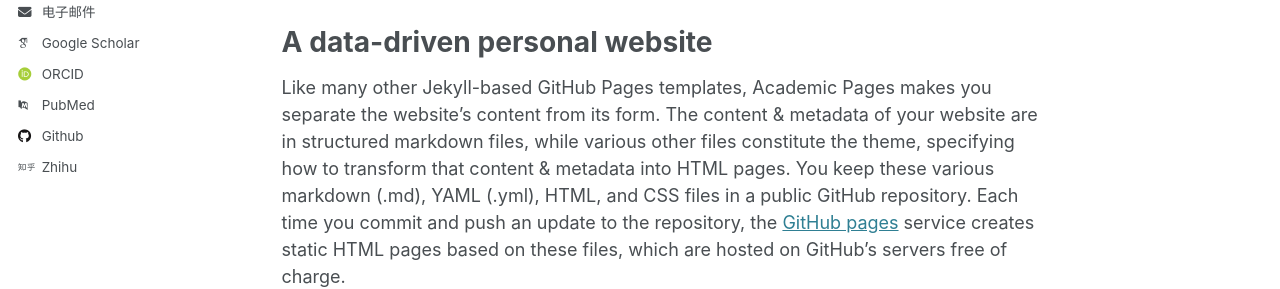
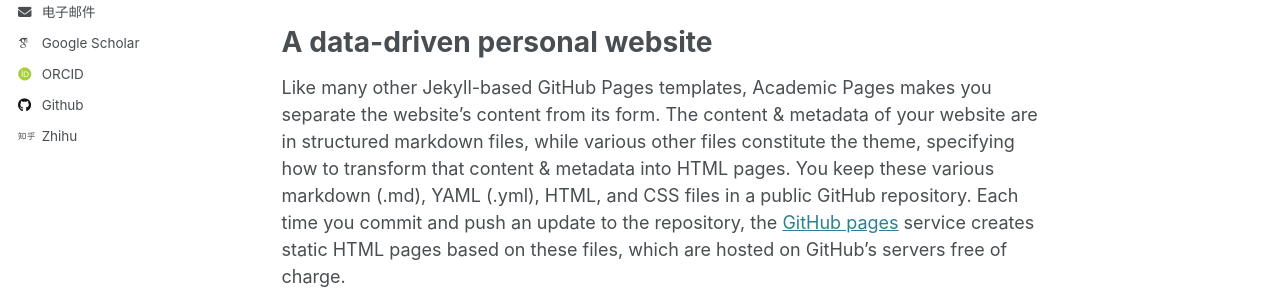
Before and after one commit to wmj142326/WMJ, a Jekyll site: the page built from _pages/about.md, in a window 1280 px wide. Shown: the part 417-706 px from the top of the page. Built offline with Jekyll 4.4.1, drawn with Linux system fonts in a browser that asks for light colours; some web fonts are replaced.

Commit message:
Update _config.yml

```diff
--- a/_config.yml
+++ b/_config.yml
@@ -36,7 +36,7 @@ author:
   impactstory      : # URL
   orcid            : "https://orcid.org/0000-0002-6536-0600"
   semantic         : # URL
-  pubmed           : "https://www.ncbi.nlm.nih.gov/pubmed/?term=john+snow"
+  pubmed           : #"https://www.ncbi.nlm.nih.gov/pubmed/?term=john+snow"
   researchgate     : # URL
   scopus           : # URL
 
@@ -74,8 +74,6 @@ author:
   youtube          : # Username
   github            : "wmj142326"
   zhihu            : "mochenxiaoxiao"
-  bilibili         : "384233049"
-
 
 
 # Publication Category - The following the list of publication categories and their headings
```
